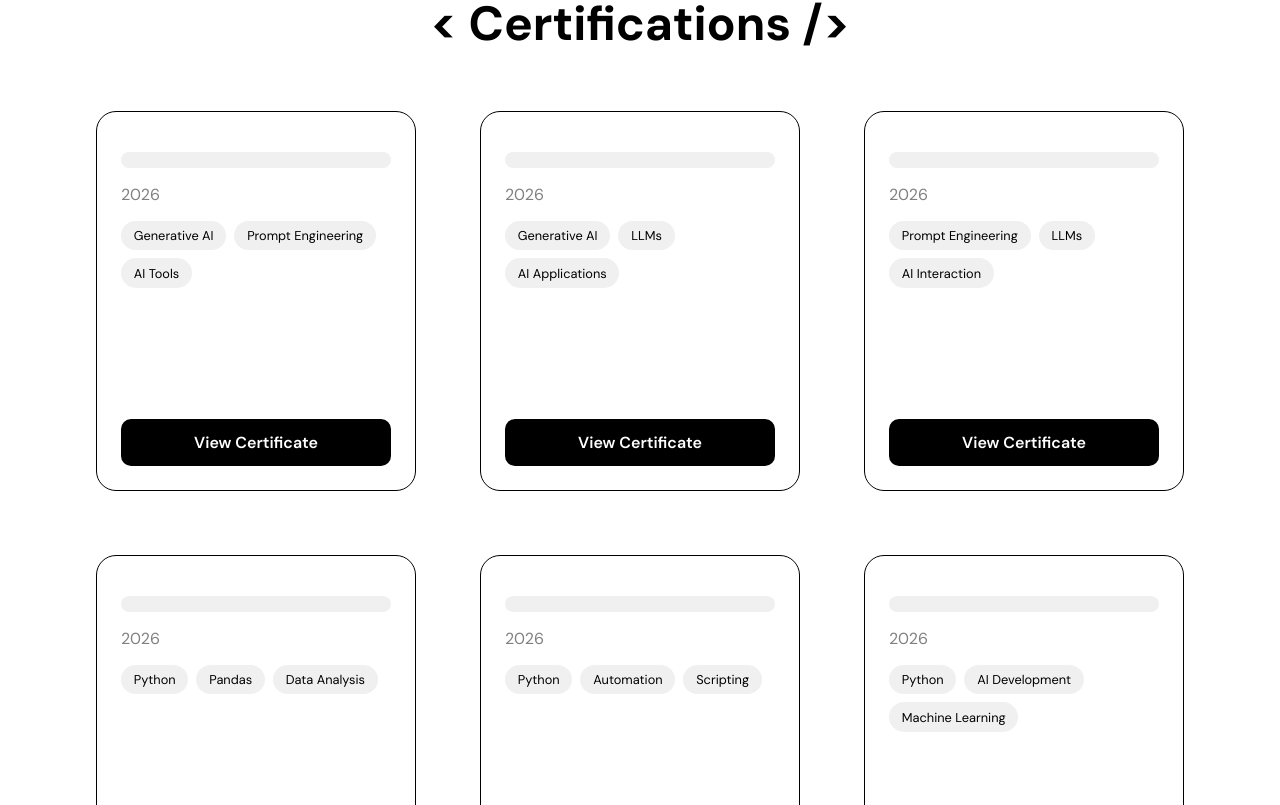
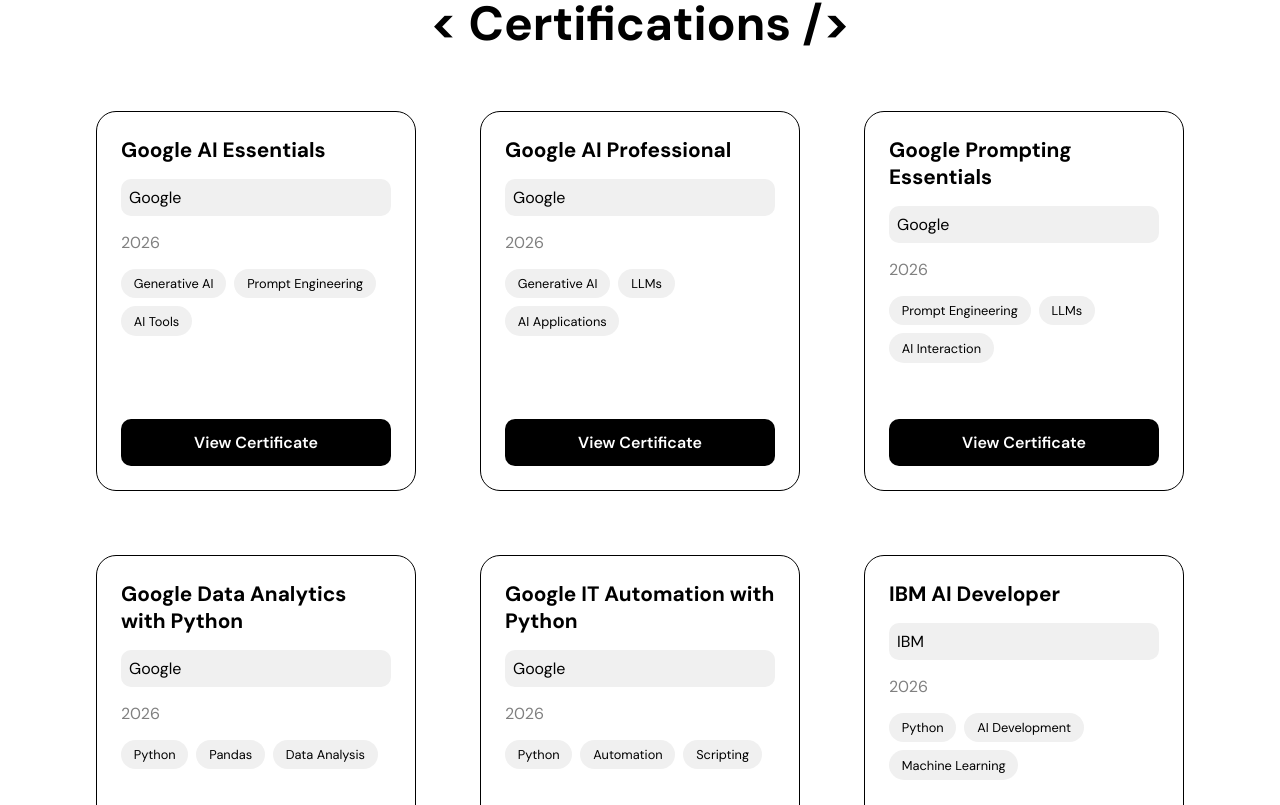
Before and after one commit to roshankodi/portfolio-me, a React (Create React App) app: page / in a window 1280 px wide. Shown: the part 5695-6500 px from the top of the page. Built offline with nearby package versions, Linux system fonts and the light colour scheme.

Commit message:
Portfolio rebuilt and deployed

```diff
--- a/src/Components/Certifications/Certificate.jsx
+++ b/src/Components/Certifications/Certificate.jsx
@@ -9,11 +9,11 @@
 <div className="certificate">
 
 <div className="certificate-name">
-<h2>{certificate.title}</h2>
+<h2>{certificate.name}</h2>
 </div>
 
 <div className="certificate-from">
-<p>{certificate.issuer}</p>
+<p>{certificate.issuedBy}</p>
 </div>
 
 <div className="certificate-date">
```
